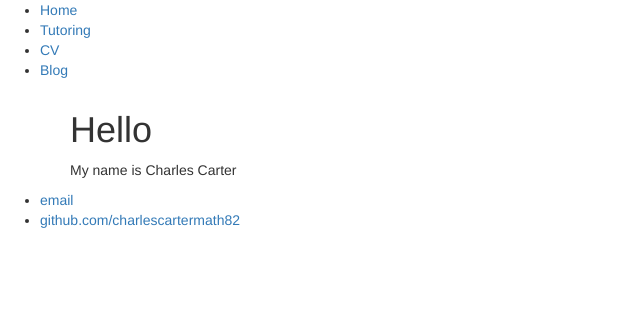
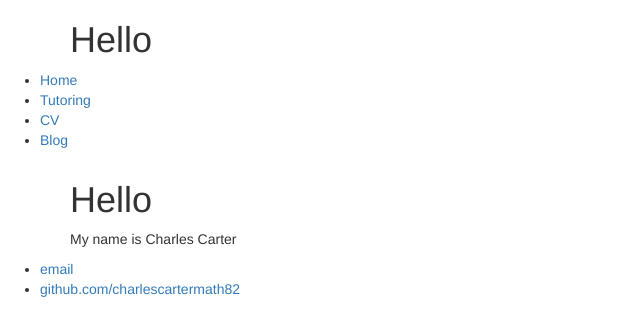
Before and after one commit to charlescartermath82/charlescartermath82.github.io, a Jekyll site: the page built from index.html, in a window 1280 px wide. Shown: the top 336 px of the page, without its empty margins (0-640 px from the left). Built offline with Jekyll 4.4.1, drawn with Linux system fonts in a browser that asks for light colours.

Commit message:
Update default.html

```diff
--- a/_layouts/default.html
+++ b/_layouts/default.html
@@ -6,6 +6,11 @@
 		<link rel="stylesheet" href="https://maxcdn.bootstrapcdn.com/bootstrap/3.3.6/css/bootstrap.min.css">
 	</head>
 	<body>
+		<header class="container">
+			<div class="row">
+				<h1 class="col-sm-4">Hello</h1>
+			</div>
+		</header>
 		<nav>
     		<ul>
         		<li><a href="/">Home</a></li>
```
